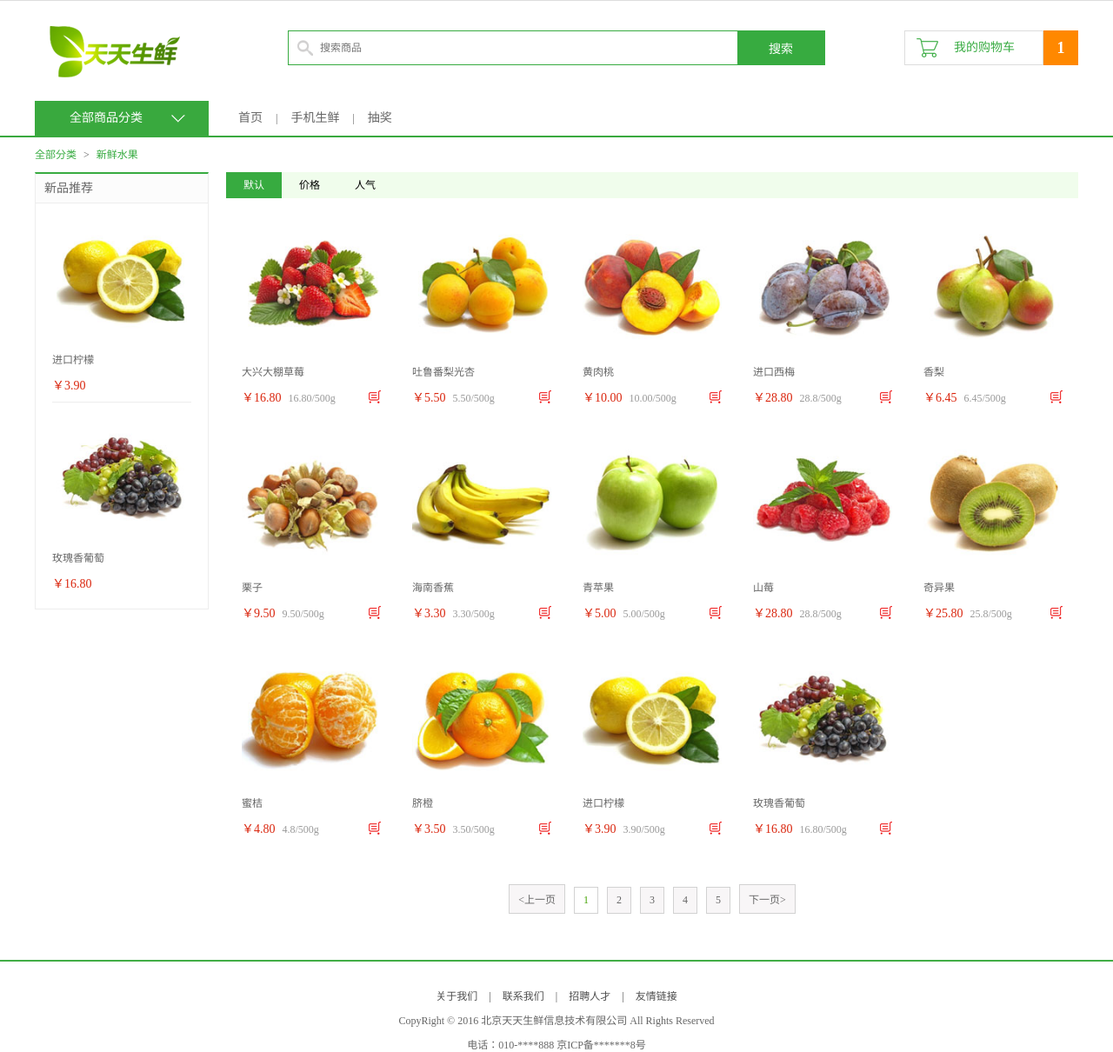
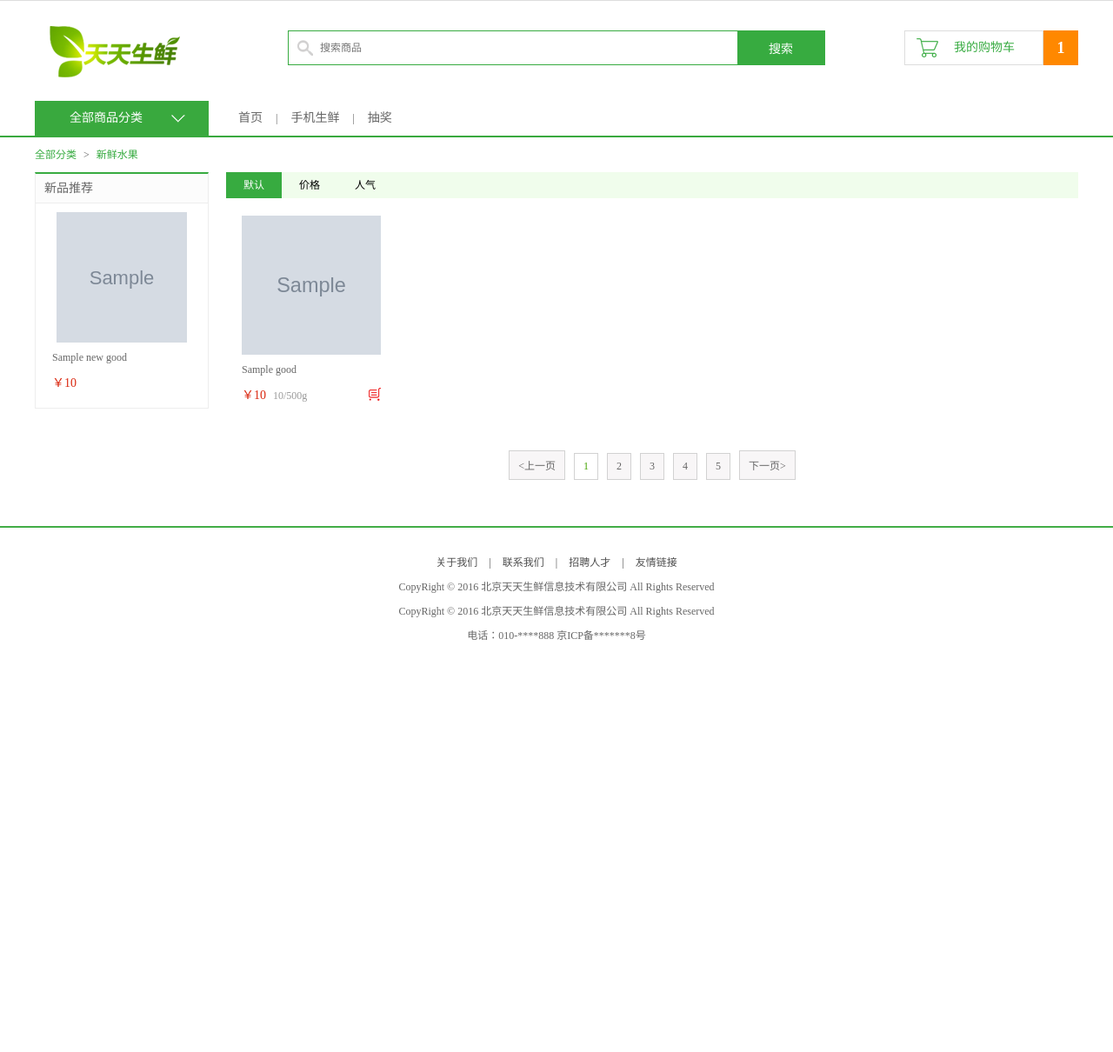
Before and after one commit to JustGubei/freshshop, a Django app: template fresh_shop/templates/list.html in a window 1280 px wide. Shown: the part 29-1239 px from the top of the page at 87% size. After the commit the page ends 765 px from the top, so only its background shows below. Run offline with Django 3.2, Linux system fonts and the light colour scheme; the template is opened without the code that fills it: most values are stand-ins (such as "Sample title", 1, 10 or a date in 2020); grey boxes marked "Sample" are stand-in pictures.

Commit message:
修改了分类和排序

```diff
--- a/fresh_shop/templates/list.html
+++ b/fresh_shop/templates/list.html
@@ -1,47 +1,7 @@
-<!DOCTYPE html PUBLIC "-//W3C//DTD XHTML 1.0 Transitional//EN" "http://www.w3.org/TR/xhtml1/DTD/xhtml1-transitional.dtd">
-<html xmlns="http://www.w3.org/1999/xhtml" xml:lang="en">
-<head>
-	<meta http-equiv="Content-Type" content="text/html;charset=UTF-8">
-	<title>天天生鲜-商品列表</title>
-	<link rel="stylesheet" type="text/css" href="css/reset.css">
-	<link rel="stylesheet" type="text/css" href="css/main.css">
-</head>
-<body>
-	<div class="header_con">
-		<div class="header">
-			<div class="welcome fl">欢迎来到天天生鲜!</div>
-			<div class="fr">
-				<div class="login_info fl">
-					欢迎您：<em>张 山</em>
-				</div>
-				<div class="login_btn fl">
-					<a href="login.html">登录</a>
-					<span>|</span>
-					<a href="register.html">注册</a>
-				</div>
-				<div class="user_link fl">
-					<span>|</span>
-					<a href="user_center_info.html">用户中心</a>
-					<span>|</span>
-					<a href="cart.html">我的购物车</a>
-					<span>|</span>
-					<a href="user_center_order.html">我的订单</a>
-				</div>
-			</div>
-		</div>
-	</div>
+{% extends 'base_main.html' %}
+{% block title %}天天生鲜-商品列表{% endblock %}
 
-	<div class="search_bar clearfix">
-		<a href="index.html" class="logo fl"><img src="images/logo.png"></a>
-		<div class="search_con fl">
-			<input type="text" class="input_text fl" name="" placeholder="搜索商品">
-			<input type="button" class="input_btn fr" name="" value="搜索">
-		</div>
-		<div class="guest_cart fr">
-			<a href="#" class="cart_name fl">我的购物车</a>
-			<div class="goods_count fl">1</div>
-		</div>
-	</div>
+{% block content %}
 
 	<div class="navbar_con">
 		<div class="navbar clearfix">
@@ -49,12 +9,12 @@
 				<h1>全部商品分类</h1>
 				<span></span>
 				<ul class="subnav">
-					<li><a href="#" class="fruit">新鲜水果</a></li>
-					<li><a href="#" class="seafood">海鲜水产</a></li>
-					<li><a href="#" class="meet">猪牛羊肉</a></li>
-					<li><a href="#" class="egg">禽类蛋品</a></li>
-					<li><a href="#" class="vegetables">新鲜蔬菜</a></li>
-					<li><a href="#" class="ice">速冻食品</a></li>
+					<li><a href="{% url 'goods:list11' %}" class="fruit">新鲜水果</a></li>
+					<li><a href="{% url 'goods:list12' %}" class="seafood">海鲜水产</a></li>
+					<li><a href="{% url 'goods:list13' %}" class="meet">猪牛羊肉</a></li>
+					<li><a href="{% url 'goods:list14' %}" class="egg">禽类蛋品</a></li>
+					<li><a href="{% url 'goods:list15' %}" class="vegetables">新鲜蔬菜</a></li>
+					<li><a href="{% url 'goods:list16' %}" class="ice">速冻食品</a></li>
 				</ul>
 			</div>
 			<ul class="navlist fl">
@@ -78,163 +38,40 @@
 			<div class="new_goods">
 				<h3>新品推荐</h3>
 				<ul>
+                    {% for i in new_goods %}
 					<li>
-						<a href="#"><img src="images/goods/goods001.jpg"></a>
-						<h4><a href="#">进口柠檬</a></h4>
-						<div class="prize">￥3.90</div>
+						<a href="#"><img src="/media/{{ i.goods_front_image }}"></a>
+						<h4><a href="#">{{ i.name }}</a></h4>
+						<div class="prize">￥{{ i.shop_price }}</div>
 					</li>
-					<li>
-						<a href="#"><img src="images/goods/goods002.jpg"></a>
-						<h4><a href="#">玫瑰香葡萄</a></h4>
-						<div class="prize">￥16.80</div>
-					</li>
+					{% endfor %}
 				</ul>
 			</div>
 		</div>
 
 		<div class="r_wrap fr clearfix">
 			<div class="sort_bar">
-				<a href="#" class="active">默认</a>
-				<a href="#">价格</a>
-				<a href="#">人气</a>
+				<a href="{% url 'goods:list' %}" class="active">默认</a>
+				<a href="{% url 'goods:list2' %}">价格</a>
+				<a href="{% url 'goods:list3' %}">人气</a>
 			</div>
 
+
+
+
+
 			<ul class="goods_type_list clearfix">
+                {% for g in goods %}
 				<li>
-					<a href="detail.html"><img src="images/goods/goods003.jpg"></a>
-					<h4><a href="detail.html">大兴大棚草莓</a></h4>
+					<a href="detail.html"><img src="/media/{{ g.goods_front_image }}"></a>
+					<h4><a href="detail.html">{{ g.name }}</a></h4>
 					<div class="operate">
-						<span class="prize">￥16.80</span>
-						<span class="unit">16.80/500g</span>
+						<span class="prize">￥{{ g.shop_price }}</span>
+						<span class="unit">{{ g.shop_price }}/500g</span>
 						<a href="#" class="add_goods" title="加入购物车"></a>
 					</div>
 				</li>
-
-				<li>
-					<a href="#"><img src="images/goods/goods004.jpg"></a>
-					<h4><a href="#">吐鲁番梨光杏</a></h4>
-					<div class="operate">
-						<span class="prize">￥5.50</span>
-						<span class="unit">5.50/500g</span>
-						<a href="#" class="add_goods" title="加入购物车"></a>
-					</div>
-				</li>
-
-				<li>
-					<a href="#"><img src="images/goods/goods005.jpg"></a>
-					<h4><a href="#">黄肉桃</a></h4>
-					<div class="operate">
-						<span class="prize">￥10.00</span>
-						<span class="unit">10.00/500g</span>
-						<a href="#" class="add_goods" title="加入购物车"></a>
-					</div>
-				</li>
-
-				<li>
-					<a href="#"><img src="images/goods/goods006.jpg"></a>
-					<h4><a href="#">进口西梅</a></h4>
-					<div class="operate">
-						<span class="prize">￥28.80</span>
-						<span class="unit">28.8/500g</span>
-						<a href="#" class="add_goods" title="加入购物车"></a>
-					</div>
-				</li>
-
-				<li>
-					<a href="#"><img src="images/goods/goods007.jpg"></a>
-					<h4><a href="#">香梨</a></h4>
-					<div class="operate">
-						<span class="prize">￥6.45</span>
-						<span class="unit">6.45/500g</span>
-						<a href="#" class="add_goods" title="加入购物车"></a>
-					</div>
-				</li>
-
-				<li>
-					<a href="#"><img src="images/goods/goods008.jpg"></a>
-					<h4><a href="#">栗子</a></h4>
-					<div class="operate">
-						<span class="prize">￥9.50</span>
-						<span class="unit">9.50/500g</span>
-						<a href="#" class="add_goods" title="加入购物车"></a>
-					</div>
-				</li>
-
-				<li>
-					<a href="#"><img src="images/goods/goods009.jpg"></a>
-					<h4><a href="#">海南香蕉</a></h4>
-					<div class="operate">
-						<span class="prize">￥3.30</span>
-						<span class="unit">3.30/500g</span>
-						<a href="#" class="add_goods" title="加入购物车"></a>
-					</div>
-				</li>
-
-				<li>
-					<a href="#"><img src="images/goods/goods010.jpg"></a>
-					<h4><a href="#">青苹果</a></h4>
-					<div class="operate">
-						<span class="prize">￥5.00</span>
-						<span class="unit">5.00/500g</span>
-						<a href="#" class="add_goods" title="加入购物车"></a>
-					</div>
-				</li>
-
-				<li>
-					<a href="#"><img src="images/goods/goods011.jpg"></a>
-					<h4><a href="#">山莓</a></h4>
-					<div class="operate">
-						<span class="prize">￥28.80</span>
-						<span class="unit">28.8/500g</span>
-						<a href="#" class="add_goods" title="加入购物车"></a>
-					</div>
-				</li>
-
-				<li>
-					<a href="#"><img src="images/goods/goods012.jpg"></a>
-					<h4><a href="#">奇异果</a></h4>
-					<div class="operate">
-						<span class="prize">￥25.80</span>
-						<span class="unit">25.8/500g</span>
-						<a href="#" class="add_goods" title="加入购物车"></a>
-					</div>
-				</li>
-				<li>
-					<a href="#"><img src="images/goods/goods013.jpg"></a>
-					<h4><a href="#">蜜桔</a></h4>
-					<div class="operate">
-						<span class="prize">￥4.80</span>
-						<span class="unit">4.8/500g</span>
-						<a href="#" class="add_goods" title="加入购物车"></a>
-					</div>
-				</li>
-				<li>
-					<a href="#"><img src="images/goods/goods014.jpg"></a>
-					<h4><a href="#">脐橙</a></h4>
-					<div class="operate">
-						<span class="prize">￥3.50</span>
-						<span class="unit">3.50/500g</span>
-						<a href="#" class="add_goods" title="加入购物车"></a>
-					</div>
-				</li>
-				<li>
-					<a href="#"><img src="images/goods/goods001.jpg"></a>
-					<h4><a href="#">进口柠檬</a></h4>
-					<div class="operate">
-						<span class="prize">￥3.90</span>
-						<span class="unit">3.90/500g</span>
-						<a href="#" class="add_goods" title="加入购物车"></a>
-					</div>
-				</li>
-				<li>
-					<a href="#"><img src="images/goods/goods002.jpg"></a>
-					<h4><a href="#">玫瑰香葡萄</a></h4>
-					<div class="operate">
-						<span class="prize">￥16.80</span>
-						<span class="unit">16.80/500g</span>
-						<a href="#" class="add_goods" title="加入购物车"></a>
-					</div>
-				</li>
+                {% endfor %}
 			</ul>
 
 			<div class="pagenation">
@@ -248,20 +85,4 @@
 			</div>
 		</div>
 	</div>
-
-	<div class="footer">
-		<div class="foot_link">
-			<a href="#">关于我们</a>
-			<span>|</span>
-			<a href="#">联系我们</a>
-			<span>|</span>
-			<a href="#">招聘人才</a>
-			<span>|</span>
-			<a href="#">友情链接</a>
-		</div>
-		<p>CopyRight © 2016 北京天天生鲜信息技术有限公司 All Rights Reserved</p>
-		<p>电话：010-****888    京ICP备*******8号</p>
-	</div>
-
-</body>
-</html>
+{% endblock %}
```
Also changed, not shown: fresh_shop/goods/urls.py (+12 -0 lines), fresh_shop/goods/views.py (+63 -0 lines), fresh_shop/templates/index.html (+7 -7 lines).
